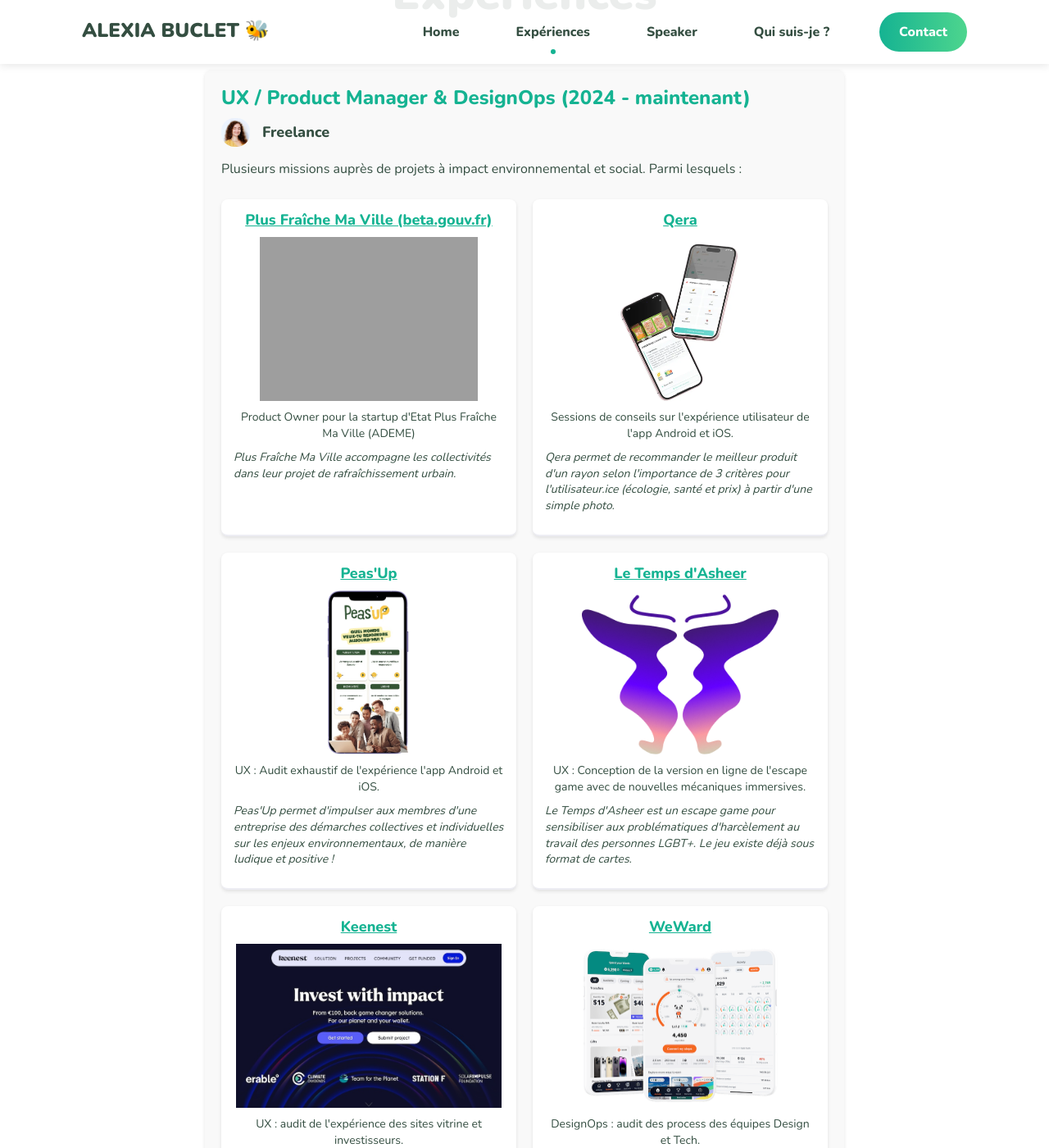
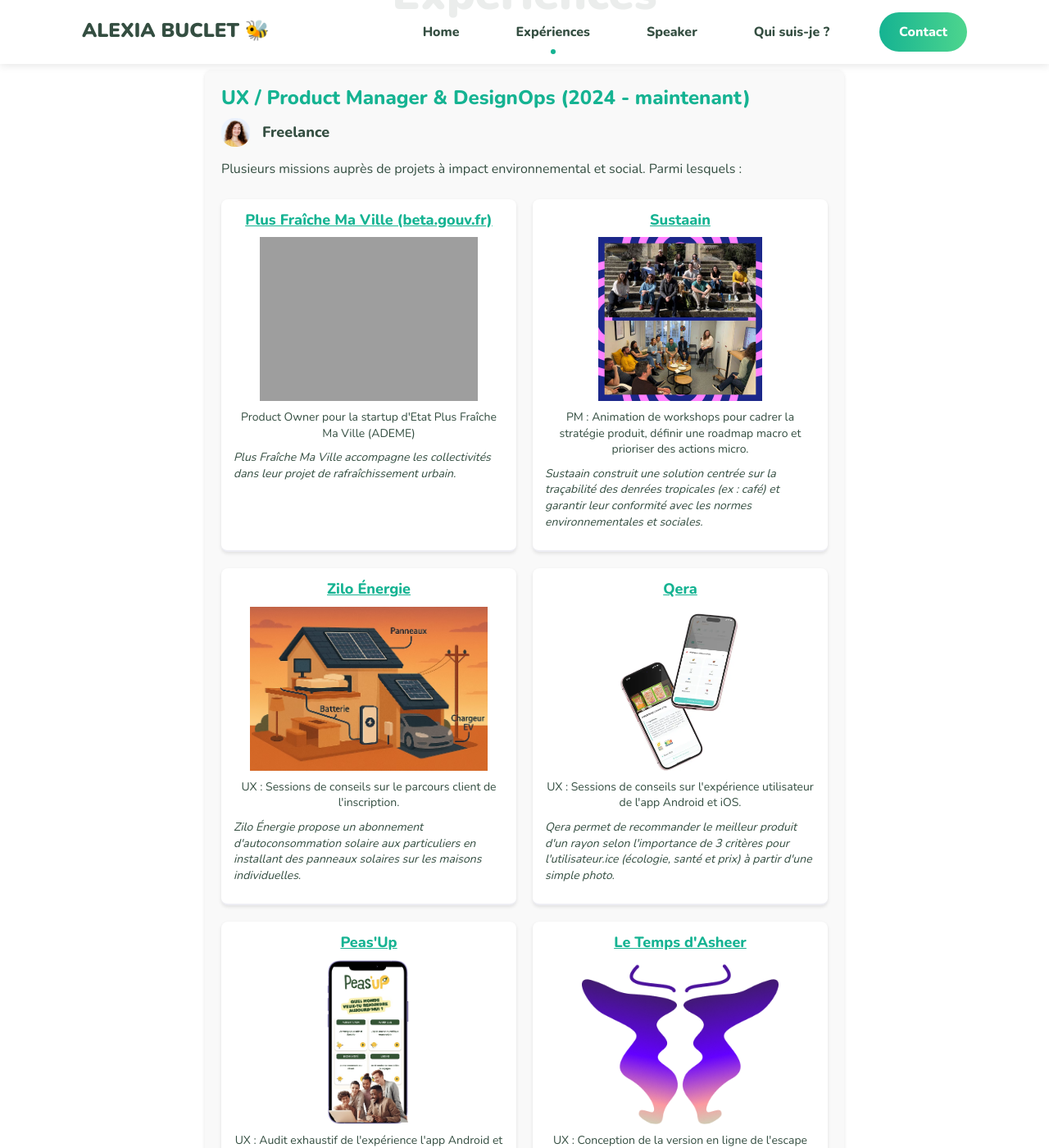
Before and after one commit to alexiabuclet/alexiabuclet.github.io, a Jekyll site: the page built from _pages/experiences.md, in a window 1280 px wide and 1400 px high, scrolled down 214 px. Shown: the whole window at 82% size. Built offline with Jekyll 4.4.1, drawn with Linux system fonts in a browser that asks for light colours; grey boxes are pictures that could not be loaded.

Commit message:
Add experiences: Sustaain, Zilo, Live for Good

```diff
--- a/_data/experiences.yml
+++ b/_data/experiences.yml
@@ -8,9 +8,21 @@
       client: "Plus Fraîche Ma Ville accompagne les collectivités dans leur projet de rafraîchissement urbain."
       image: /images/pfmv.png
       image_alt: Capture d'écran du site de Plus Fraîche Ma Ville
+    - title: "Sustaain"
+      url: "https://sustaain.org/"
+      description: "PM : Animation de workshops pour cadrer la stratégie produit, définir une roadmap macro et prioriser des actions micro."
+      client: "Sustaain construit une solution centrée sur la traçabilité des denrées tropicales (ex : café) et garantir leur conformité avec les normes environnementales et sociales."
+      image: /images/workshop_sustaain.jpeg
+      image_alt: Photos d'équipe Sustaain et du workshop
+    - title: "Zilo Énergie"
+      url: "https://www.zilo-energie.com/"
+      description: "UX : Sessions de conseils sur le parcours client de l'inscription."
+      client: "Zilo Énergie propose un abonnement d'autoconsommation solaire aux particuliers en installant des panneaux solaires sur les maisons individuelles."
+      image: /images/zilo_energie.avif
+      image_alt: Photos d'équipe Sustaain et du workshop
     - title: "Qera"
       url: "https://www.qerapp.com/"
-      description: "Sessions de conseils sur l'expérience utilisateur de l'app Android et iOS."
+      description: "UX : Sessions de conseils sur l'expérience utilisateur de l'app Android et iOS."
       client: "Qera permet de recommander le meilleur produit d'un rayon selon l'importance de 3 critères pour l'utilisateur.ice (écologie, santé et prix) à partir d'une simple photo."
       image: /images/qera.webp
       image_alt: Téléphone avec l'app Qera
--- a/_data/settings.yml
+++ b/_data/settings.yml
@@ -233,7 +233,8 @@ community:
 mecenat:
   title: "<span class=\"text-span\">Mécénat de compétences</span>"
   items:
-   - "<strong><a href='https://initiatives.theshifters.org/initiative/I20240714191246/' style='text-decoration: underline;' target='_blank'>Les Shifters</a> :</strong> Dans le cadre de la Grande Consultation du Sport, je suis volontaire pour conduire des entretiens qualitatifs avec des sportifs amateurs et rapporter leurs résultats."
+   - "<strong><a href='https://www.live-for-good.org/' style='text-decoration: underline;' target='_blank'>Live for Good</a> :</strong> Dans le cadre du programme Start for Good, j'accompagne un.e entrepreneur.e en tant que coach pour l'aider à se poser les bonnes questions pour mener à bien son projet de startup."
+   - "<strong><a href='https://initiatives.theshifters.org/initiative/I20240714191246/' style='text-decoration: underline;' target='_blank'>Les Shifters</a> :</strong> Dans le cadre de la Grande Consultation du Sport, j'ai été volontaire pour conduire des entretiens qualitatifs avec des sportifs amateurs et rapporter leurs résultats."
    - "<strong><a href='https://www.innoverpourlatransitionecologique.fr/fr/challenges/open-booster' style='text-decoration: underline;' target='_blank'>Agence Française de Développement</a> :</strong> Dans le cadre du Challenge de l'Open Booster de l'Initiative Adapt'Action, j'ai été volontaire UX Designer et cheffe de projet pour Notre Logi'eau."
    - "<strong><a href='https://startupforkids.fr/programme-change-makher/' style='text-decoration: underline;' target='_blank'>Change Mak'Her</a> :</strong> mentor pour ce programme pour les jeunes filles de 13 à 18 ans : un accompagnement d'un an pour créer un projet numérique à impact !"
    #- "<strong><a href='https://team-planet.com/fr' style='text-decoration: underline;'>L'Opservatoire :</strong> l'Harmonie 🕊"
--- a/_includes/section-author.html
+++ b/_includes/section-author.html
@@ -48,6 +48,12 @@
     <a href="https://www.linkedin.com/company/le-temps-d-asheer/posts/?feedView=all" target="_blank" rel="noopener noreferrer">
       <img src="/images/letempsdasheer.png" alt="Asheer logo" class="company-logo">
     </a>
+    <a href="https://www.zilo-energie.com/" target="_blank" rel="noopener noreferrer">
+      <img src="/images/zilo_energie_logo.avif" alt="zilo energie logo" class="company-logo">
+    </a>
+    <a href="https://sustaain.org/" target="_blank" rel="noopener noreferrer">
+      <img src="/images/sustaain_logo.png" alt="sustaain logo" class="company-logo">
+    </a>
     <a href="https://www.qerapp.com/" target="_blank" rel="noopener noreferrer">
       <img src="/images/qera_logo.jpg" alt="Qera logo" class="company-logo">
     </a>
--- a/_includes/section-clients.html
+++ b/_includes/section-clients.html
@@ -6,6 +6,12 @@
     </a>
     <a href="https://beta.gouv.fr/" target="_blank" rel="noopener noreferrer">
       <img src="/images/betagouv-rectangle.png" alt="beta.gouv.fr logo" class="company-logo">
+    </a>
+    <a href="https://www.zilo-energie.com/" target="_blank" rel="noopener noreferrer">
+      <img src="/images/zilo_energie_logo.avif" alt="zilo energie logo" class="company-logo">
+    </a>
+    <a href="https://sustaain.org/" target="_blank" rel="noopener noreferrer">
+      <img src="/images/sustaain_logo.png" alt="sustaain logo" class="company-logo">
     </a>
     <a href="https://www.keenest.co/" target="_blank" rel="noopener noreferrer">
       <img src="/images/keenest-logo.svg" alt="Keenest logo" class="company-logo">
--- a/_sass/3-modules/_clients.scss
+++ b/_sass/3-modules/_clients.scss
@@ -7,7 +7,7 @@
 
 .logo-row {
   display: flex;
-  justify-content: space-between;
+  justify-content: center;
   align-items: center;
   gap: 2rem;
   flex-wrap: wrap;
@@ -47,7 +47,8 @@
   }
 
   .logo-row {
-    gap: 0.8rem; /* réduit l’espace horizontal et vertical entre les logos */
+    column-gap: 1rem; /* espace horizontal entre logos */
+    row-gap: 1.6rem; /* espace plus grand entre les 2 lignes */
   }
 
   //.logo-container {
```
Also changed, not shown: images/sustaain_logo.png (added), images/workshop_sustaain.jpeg (added), images/zilo_energie.avif (added), images/zilo_energie_logo.avif (added).
